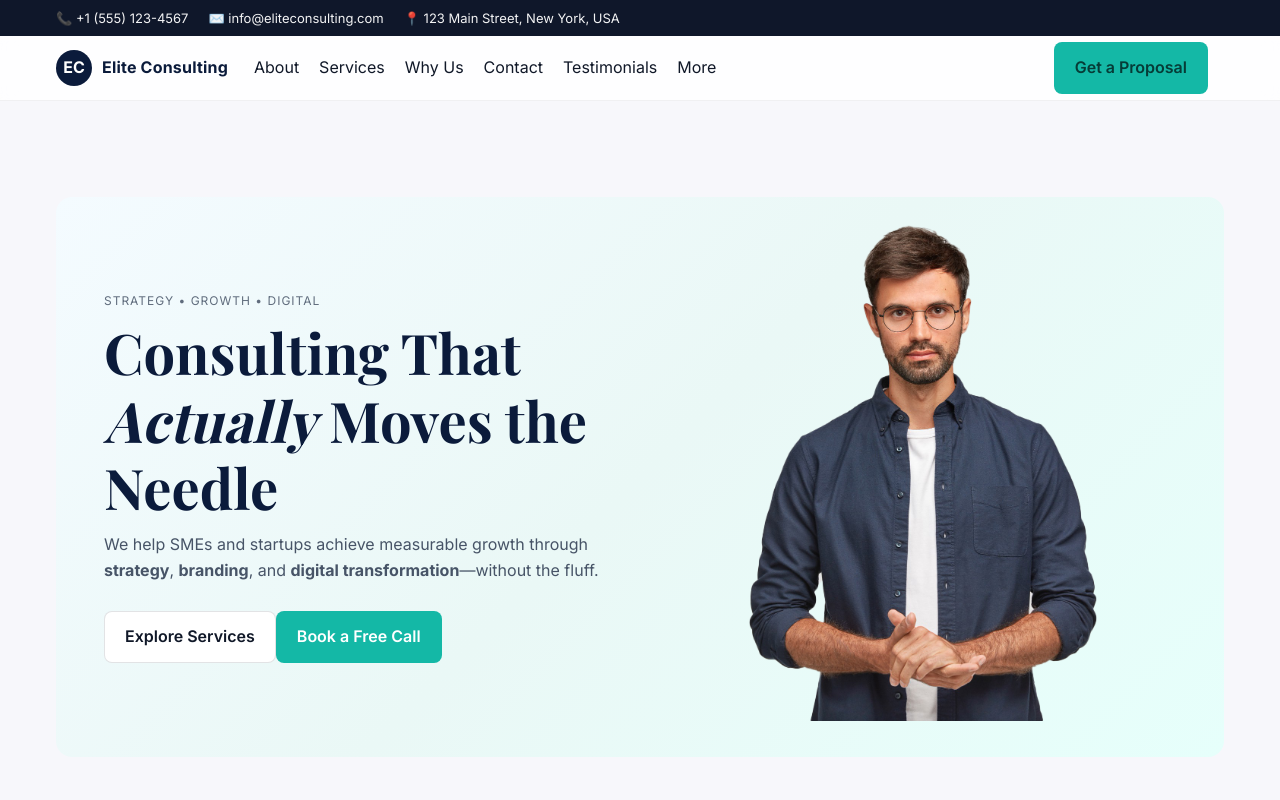
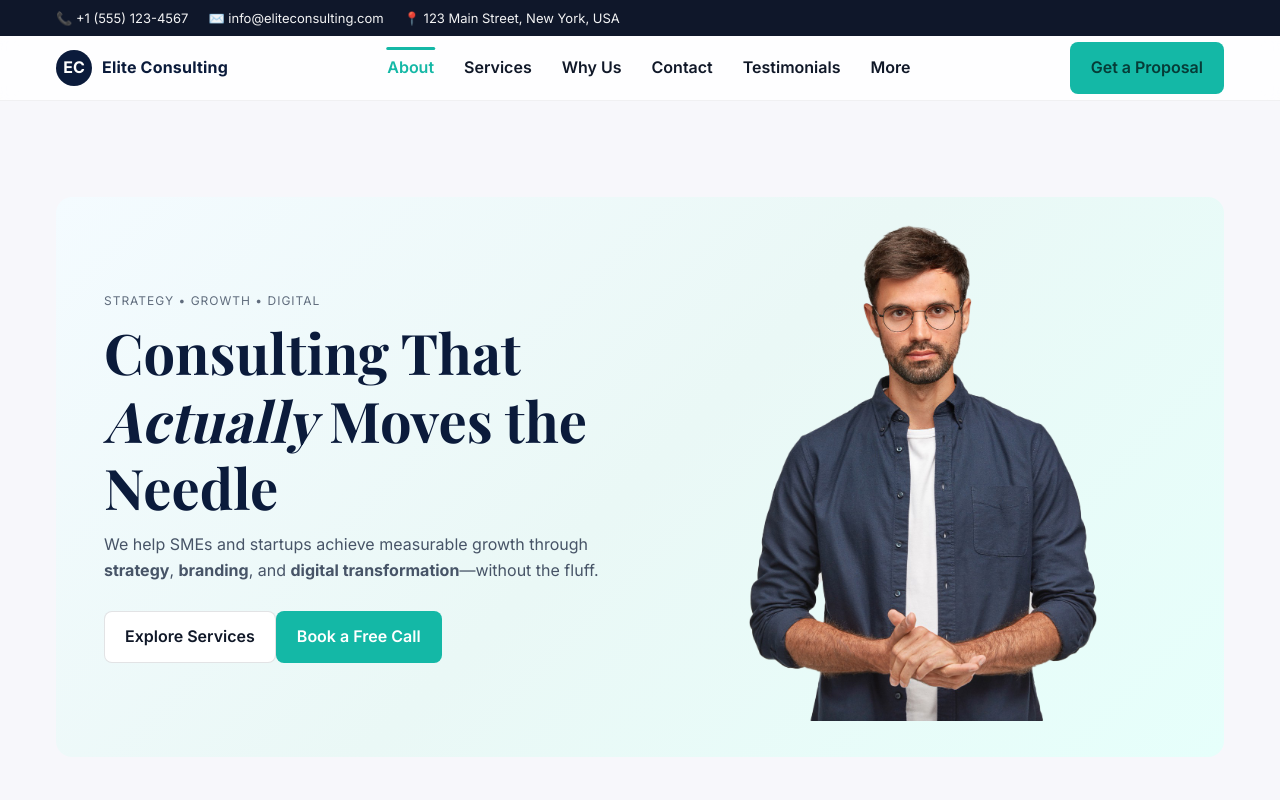
Before and after one commit to Waqar95/Consultant-site, an Angular app: page / in a window 1280 px wide. Shown: the top 800 px of the page. Built offline with nearby package versions, Linux system fonts and the light colour scheme.

Commit message:
Moved menu item in center and add active menu item animation

```diff
--- a/src/app/pages/home/home.component.html
+++ b/src/app/pages/home/home.component.html
@@ -18,20 +18,61 @@
       <span class="brand-text">Elite Consulting</span>
     </a>
 
-    <!-- Center/Right: Main menu (desktop/tablet) -->
+    <!-- Center: Main menu (desktop/tablet) -->
     <nav class="main-nav" aria-label="Primary">
-      <a href="#about">About</a>
-      <a href="#services">Services</a>
-      <a href="#why">Why Us</a>
-      <a href="#contact">Contact</a>
-      <a href="#testimonials">Testimonials</a>
-      <a href="#footer">More</a>
+      <a
+        href="#about"
+        (click)="setActive('about')"
+        [class.active]="activeLink === 'about'"
+        [attr.aria-current]="activeLink === 'about' ? 'page' : null"
+        >About</a
+      >
+
+      <a
+        href="#services"
+        (click)="setActive('services')"
+        [class.active]="activeLink === 'services'"
+        [attr.aria-current]="activeLink === 'services' ? 'page' : null"
+        >Services</a
+      >
+
+      <a
+        href="#why"
+        (click)="setActive('why')"
+        [class.active]="activeLink === 'why'"
+        [attr.aria-current]="activeLink === 'why' ? 'page' : null"
+        >Why Us</a
+      >
+
+      <a
+        href="#contact"
+        (click)="setActive('contact')"
+        [class.active]="activeLink === 'contact'"
+        [attr.aria-current]="activeLink === 'contact' ? 'page' : null"
+        >Contact</a
+      >
+
+      <a
+        href="#testimonials"
+        (click)="setActive('testimonials')"
+        [class.active]="activeLink === 'testimonials'"
+        [attr.aria-current]="activeLink === 'testimonials' ? 'page' : null"
+        >Testimonials</a
+      >
+
+      <a
+        href="#footer"
+        (click)="setActive('more')"
+        [class.active]="activeLink === 'more'"
+        [attr.aria-current]="activeLink === 'more' ? 'page' : null"
+        >More</a
+      >
     </nav>
 
-    <!-- CTA (desktop/tablet). On mobile we’ll show in bottom nav. -->
+    <!-- Right: CTA (hidden on mobile; shows on ≥900px) -->
     <a class="btn btn-accent header-cta" href="#contact">Get a Proposal</a>
 
-    <!-- Mobile menu toggle (placeholder for now) -->
+    <!-- Mobile menu toggle (placeholder) -->
     <button class="menu-toggle" aria-label="Open menu" aria-expanded="false">
       <span></span><span></span><span></span>
     </button>
@@ -56,7 +97,6 @@
             <strong>digital transformation</strong>—without the fluff.
           </p>
           <div class="stack-16">
-            <!-- First button: white; Second button: teal (#14B8A6) -->
             <a href="#services" class="btn btn-white">Explore Services</a>
             <a href="#contact" class="btn btn-teal">Book a Free Call</a>
           </div>
@@ -334,7 +374,7 @@
     <div class="container">
       <small
         >© {{ year }} Elite Consulting — Design & Developed by
-        <strong>company</strong></small
+        <strong>WaqroSoft</strong></small
       >
     </div>
   </div>
--- a/src/app/pages/home/home.component.scss
+++ b/src/app/pages/home/home.component.scss
@@ -31,7 +31,7 @@
 
 .header-inner {
   display: grid;
-  grid-template-columns: auto 1fr auto auto;
+  grid-template-columns: auto 1fr auto; /* brand | nav (center) | cta/toggle (right) */
   align-items: center;
   gap: 16px;
   height: 64px;
@@ -61,20 +61,62 @@
   letter-spacing: 0.2px;
 }
 
+/* ---- CENTERED MAIN MENU with hover/active animations ---- */
 .main-nav {
+  justify-self: center; /* center in header grid */
+  display: none; /* hidden on mobile; shown ≥900px */
+  align-items: center;
+  gap: 6px;
+}
+.main-nav a {
+  position: relative;
+  display: inline-block;
+  padding: 8px 12px;
+  color: var(--color-text);
+  font-weight: 600;
+  text-decoration: none;
+  transition: color 180ms ease;
+}
+
+/* Top bar hover animation (slides in from center) */
+.main-nav a::before {
+  content: "";
+  position: absolute;
+  top: 0; /* bar on TOP of item */
+  left: 50%;
+  transform: translateX(-50%) scaleX(0);
+  transform-origin: center;
+  height: 3px;
+  width: 70%;
+  border-radius: 2px;
+  background: var(--color-accent);
+  transition: transform 220ms ease;
+}
+
+/* On hover/focus: animate the top bar in; change text color slightly */
+.main-nav a:hover,
+.main-nav a:focus {
+  color: #0b1b3b;
+}
+.main-nav a:hover::before,
+.main-nav a:focus::before {
+  transform: translateX(-50%) scaleX(1);
+}
+
+/* Active state: persistent accent color + bar shown */
+.main-nav a.active {
+  color: var(--color-accent);
+}
+.main-nav a.active::before {
+  transform: translateX(-50%) scaleX(1);
+}
+
+/* keep header CTA at the right end */
+.header-cta {
+  justify-self: end;
   display: none;
 }
-.main-nav a {
-  margin: 0 10px;
-  color: var(--color-text);
-}
-.main-nav a:hover {
-  color: var(--color-primary);
-}
 
-.header-cta {
-  display: none;
-}
 .menu-toggle {
   display: inline-grid;
   width: 36px;
@@ -94,7 +136,7 @@
 
 @media (min-width: 900px) {
   .main-nav {
-    display: block;
+    display: inline-flex;
   }
   .header-cta {
     display: inline-block;
--- a/src/app/pages/home/home.component.ts
+++ b/src/app/pages/home/home.component.ts
@@ -7,6 +7,18 @@ import { Component } from '@angular/core';
   styleUrls: ['./home.component.scss'],
 })
 export class HomeComponent {
-  // This property must exist for {{ year }} in the HTML
   year: number = new Date().getFullYear();
+
+  // simple click-based active state; we can enhance to scrollspy later
+  activeLink:
+    | 'about'
+    | 'services'
+    | 'why'
+    | 'contact'
+    | 'testimonials'
+    | 'more' = 'about';
+
+  setActive(link: typeof this.activeLink) {
+    this.activeLink = link;
+  }
 }
```
